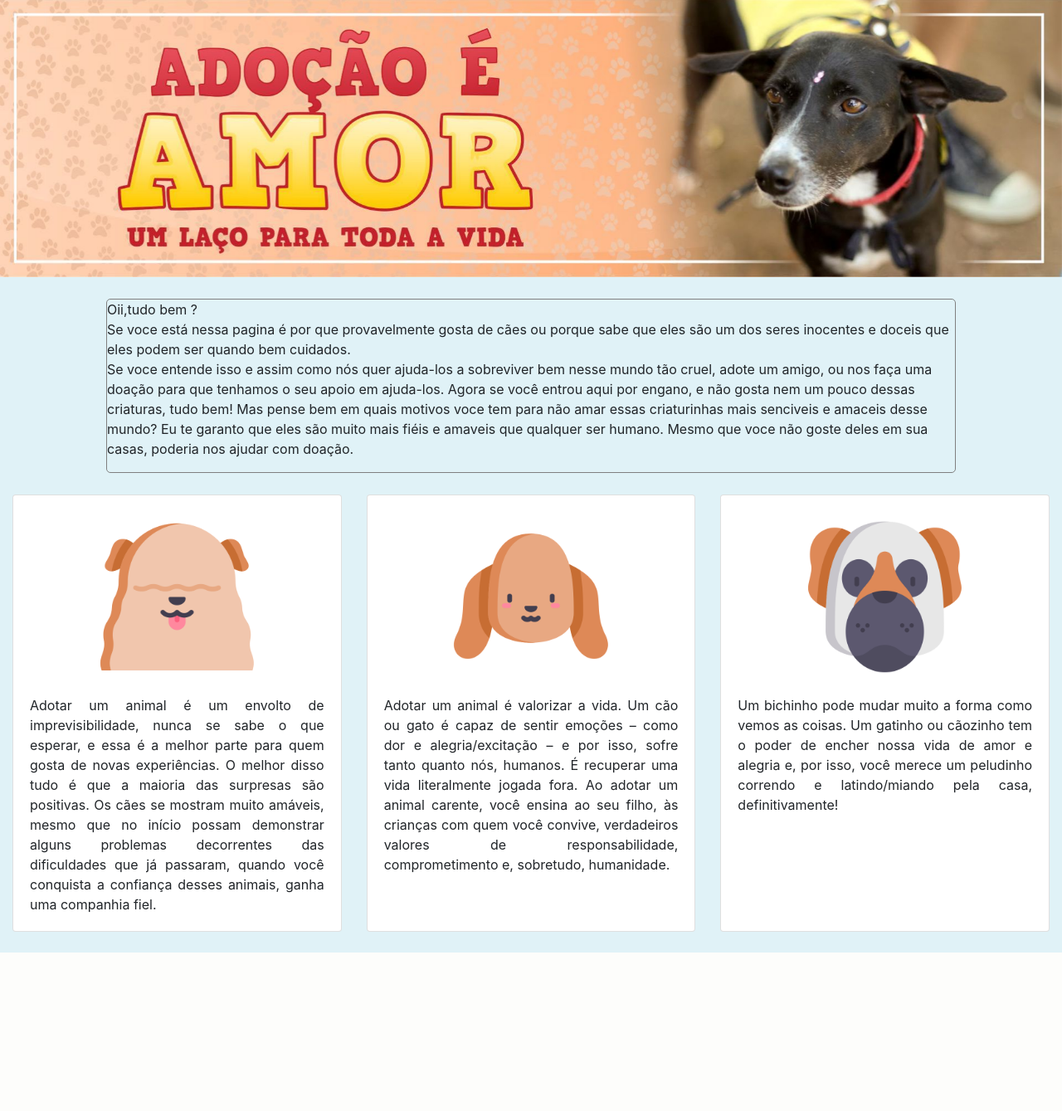
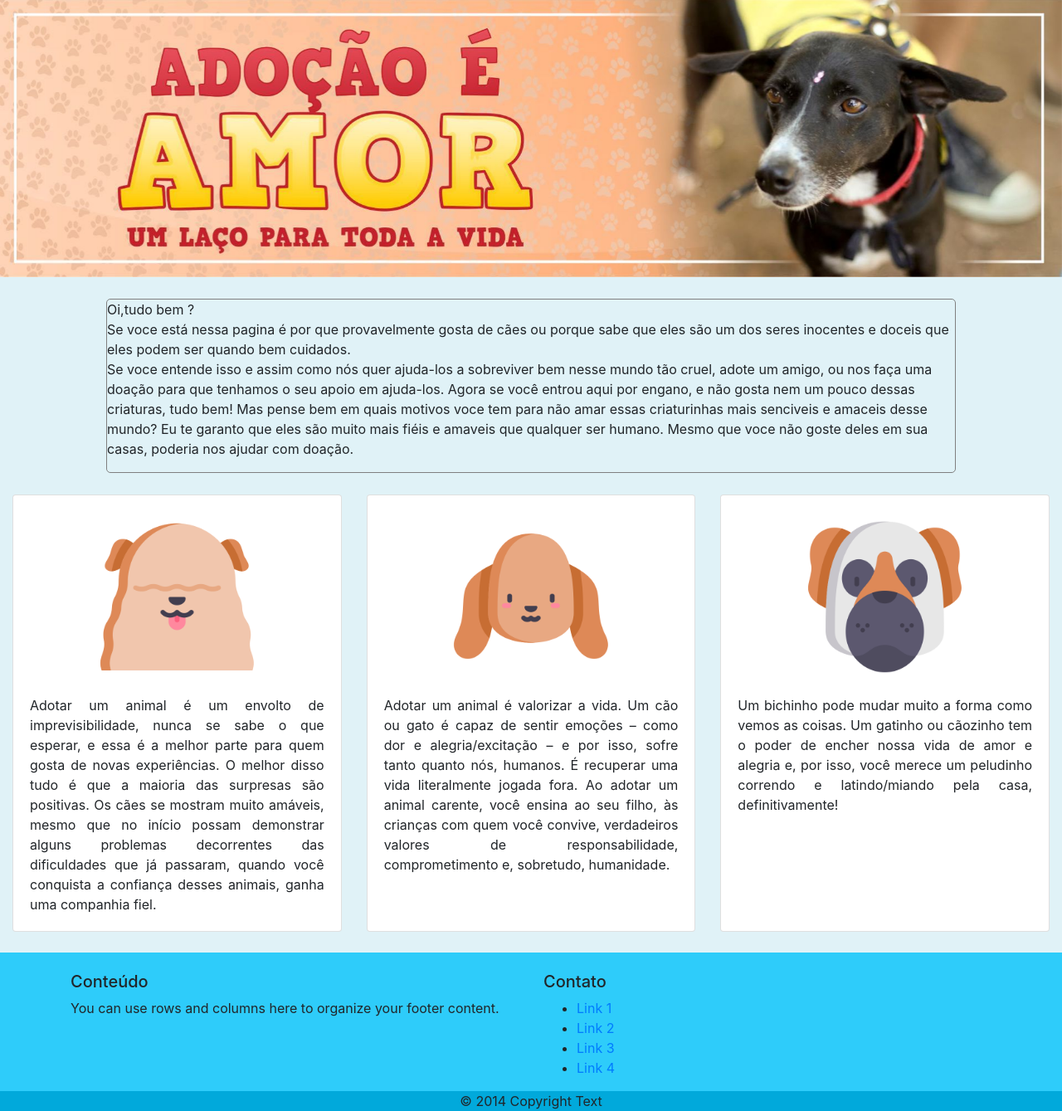
Before and after one commit to cangussukamilly/site, a Flask app: page / in a window 1280 px wide. Shown: the part 43-1382 px from the top of the page at 83% size. Before the commit the page ends 1191 px from the top, so only its background shows below. Run offline with Flask 2, Linux system fonts and the light colour scheme; parts of the project's set-up code (start-up, migrations or seed data) failed here and were passed over; some libraries are stand-ins or nearby versions.

Commit message:
Modificações

```diff
--- a/app.py
+++ b/app.py
@@ -1,6 +1,6 @@
 from flask import Flask, render_template, redirect, url_for, request
 from flask_sqlalchemy import SQLAlchemy
-from forms import CadastroUsuarioForm, LoginUsuarioForm, AdocoesForm
+from forms import CadastroUsuarioForm, LoginUsuarioForm
 from flask_login import LoginManager, login_user, logout_user
 
 app = Flask (__name__)
--- a/templates/base.html
+++ b/templates/base.html
@@ -25,6 +25,30 @@
 {% block content %}
 
 {% endblock content %}
+<footer class="page-footer" style="background-color: #2ECCFA; margin-top: 2%;">
+    <div class="container">
+      <div class="row">
+        <div class="col l6 s12" style="margin-top: 2%;">
+          <h5 class="white-text">Conteúdo</h5>
+          <p class="grey-text text-lighten-4">You can use rows and columns here to organize your footer content.</p>
+        </div>
+        <div class="col l4 offset-l2 s12" style=" margin-top: 2%;">
+          <h5 class="white-text">Contato</h5>
+          <ul>
+            <li><a class="grey-text text-lighten-3" href="#!">Link 1</a></li>
+            <li><a class="grey-text text-lighten-3" href="#!">Link 2</a></li>
+            <li><a class="grey-text text-lighten-3" href="#!">Link 3</a></li>
+            <li><a class="grey-text text-lighten-3" href="#!">Link 4</a></li>
+          </ul>
+        </div>
+      </div>
+    </div>
+    <div class="footer-copyright" align="center" style="background-color: #01A9DB; height: 5%;">
+      <div class="container">
+      © 2014 Copyright Text
+      </div>
+    </div>
+  </footer>
 
     <script src="https://code.jquery.com/jquery-3.4.1.slim.min.js" integrity="sha384-J6qa4849blE2+poT4WnyKhv5vZF5SrPo0iEjwBvKU7imGFAV0wwj1yYfoRSJoZ+n" crossorigin="anonymous"></script>
     <script src="https://cdn.jsdelivr.net/npm/popper.js@1.16.0/dist/umd/popper.min.js" integrity="sha384-Q6E9RHvbIyZFJoft+2mJbHaEWldlvI9IOYy5n3zV9zzTtmI3UksdQRVvoxMfooAo" crossorigin="anonymous"></script>
--- a/templates/index.html
+++ b/templates/index.html
@@ -15,7 +15,7 @@
 </div>
 <!--MENSAGEM-->
 <div style="width: 80%; margin:auto; margin-top: 2%; border-radius: 5px; border: 1px solid grey;">
-    Oii,tudo bem ?</br>
+    Oi,tudo bem ?</br>
     Se voce está nessa pagina é por que provavelmente gosta de cães ou porque sabe que  eles são um dos seres inocentes e doceis que eles podem ser quando bem cuidados.<p> Se voce entende isso e assim como nós quer ajuda-los a sobreviver bem nesse mundo tão cruel, adote um amigo, ou nos faça uma doação para que tenhamos o seu apoio em ajuda-los.
     Agora se você entrou aqui por engano, e não gosta nem um pouco dessas criaturas, tudo bem! Mas pense bem em quais motivos voce tem para não amar essas criaturinhas mais senciveis e amaceis desse mundo? Eu te garanto que eles são muito mais fiéis e amaveis que qualquer ser humano. Mesmo que voce não goste deles em sua casas, poderia nos ajudar com doação.
 </div>
```
